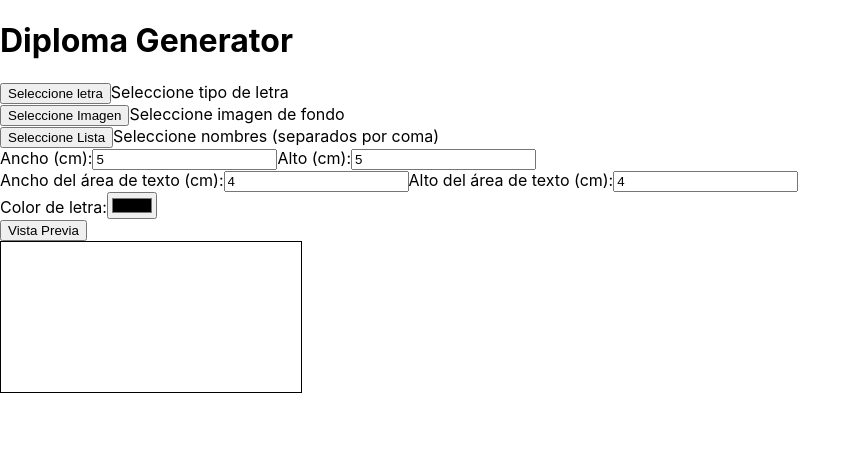
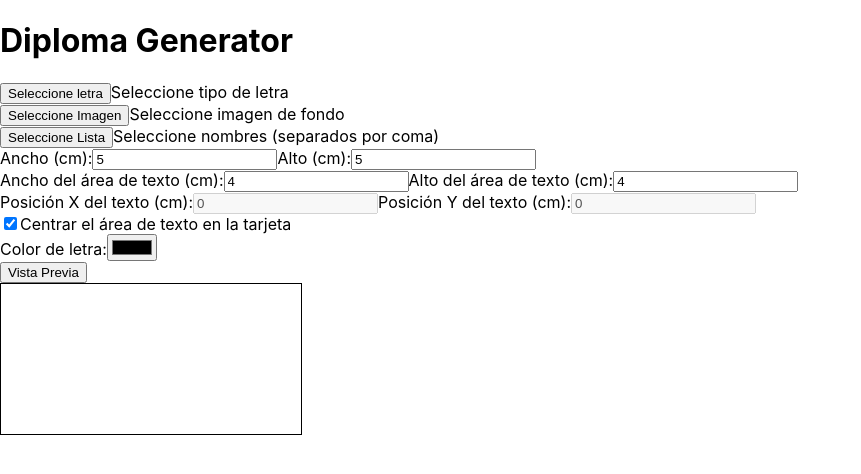
Before and after one commit to lsnoglos/diplomaGenerator, a React (Create React App) app: page / in a window 1280 px wide. Shown: the top 474 px of the page, without its empty margins (0-861 px from the left). Built offline with nearby package versions, Linux system fonts and the light colour scheme.

Commit message:
add: center textArea and x or y

```diff
--- a/src/App.js
+++ b/src/App.js
@@ -15,11 +15,16 @@ function App() {
   const [textAreaWidthCm, setTextAreaWidthCm] = useState(4);
   const [textAreaHeightCm, setTextAreaHeightCm] = useState(4);
 
+  const [textPosX, setTextPosX] = useState(0);
+  const [textPosY, setTextPosY] = useState(0);
+  const [centerTextArea, setCenterTextArea] = useState(true);
+
   const cmToPx = (cm) => (cm * 96) / 2.54;
 
   const previewCanvas = () => {
 
     let fontSize = 20;
+    let textX, textY;
 
     const canvas = canvasRef.current;
     const ctx = canvas.getContext('2d');
@@ -48,8 +53,13 @@ function App() {
       fontSize--;
     } while (textWidth > textWidthPx && fontSize > 5);
 
-    let textX = canvas.width / 2;
-    let textY = canvas.height / 2;
+    if (centerTextArea) {
+      textX = canvas.width / 2;
+      textY = canvas.height / 2;
+    } else {
+      textX = cmToPx(textPosX);
+      textY = cmToPx(textPosY);
+    }
 
     ctx.fillText(text, textX, textY);
   };
@@ -152,6 +162,34 @@ function App() {
       </div>
 
       <div>
+        <label>Posición X del texto (cm):</label>
+        <input
+          type="number"
+          value={textPosX}
+          onChange={(e) => setTextPosX(e.target.value)}
+          disabled={centerTextArea}
+        />
+        <label>Posición Y del texto (cm):</label>
+        <input
+          type="number"
+          value={textPosY}
+          onChange={(e) => setTextPosY(e.target.value)}
+          disabled={centerTextArea}
+        />
+      </div>
+
+      <div>
+        <label>
+          <input
+            type="checkbox"
+            checked={centerTextArea}
+            onChange={(e) => setCenterTextArea(e.target.checked)}
+          />
+          Centrar el área de texto en la tarjeta
+        </label>
+      </div>
+
+      <div>
         <label>Color de letra:</label>
         <input
           type="color"
```
